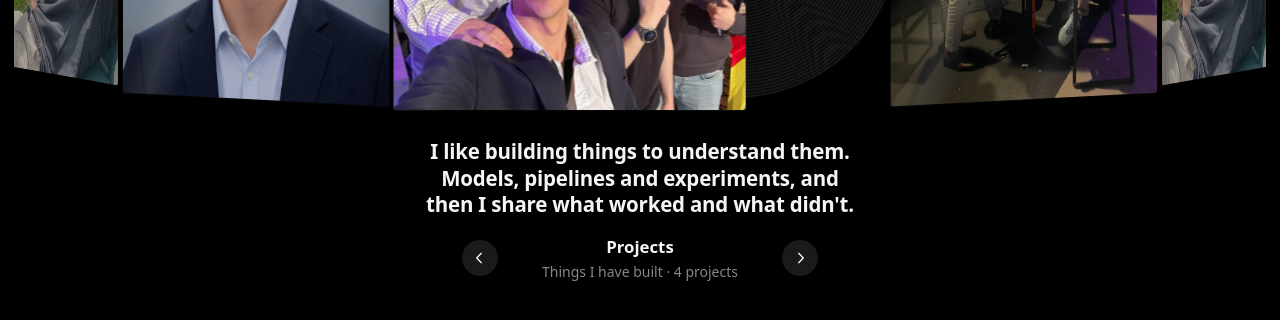
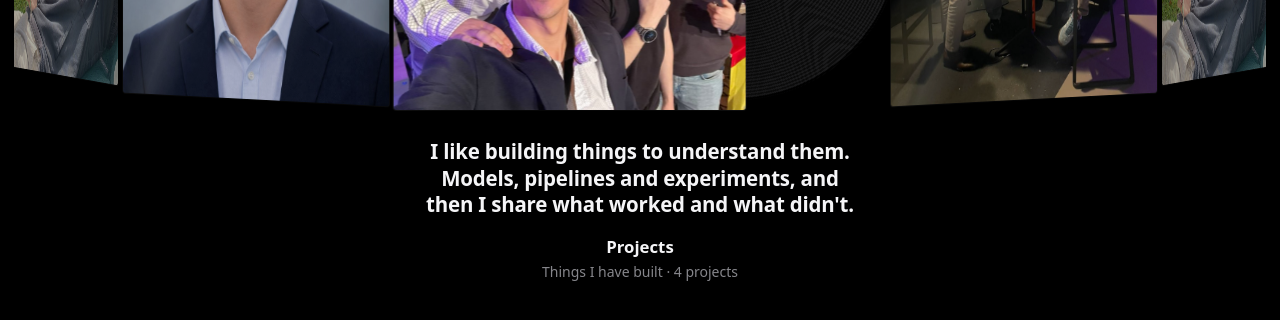
Before and after one commit to diegoarangureen/diegoarangureen.github.io, a plain HTML site: page index.html in a window 1280 px wide. Shown: the part 1266-1586 px from the top of the page. Drawn offline with Linux system fonts and the light colour scheme.

Commit message:
Remove prev/next buttons from the record shelf
Co-Authored-By: Claude Opus 5.5 <noreply@anthropic.com>

```diff
--- a/index.html
+++ b/index.html
@@ -95,11 +95,7 @@
 
         <div class="shelf__caption">
           <p class="shelf__quote" data-quote-out aria-hidden="true"></p>
-          <div class="shelf__controls">
-            <button class="shelf__arrow" type="button" data-prev aria-label="Previous record"><svg viewBox="0 0 24 24" width="16" height="16" fill="none" stroke="currentColor" stroke-width="2" stroke-linecap="round" stroke-linejoin="round" aria-hidden="true"><path d="m14 5-7 7 7 7"/></svg></button>
-            <p class="shelf__now"><strong data-now-title>Projects</strong><span data-now-meta>Things I have built · 4 projects</span></p>
-            <button class="shelf__arrow" type="button" data-next aria-label="Next record"><svg viewBox="0 0 24 24" width="16" height="16" fill="none" stroke="currentColor" stroke-width="2" stroke-linecap="round" stroke-linejoin="round" aria-hidden="true"><path d="m10 5 7 7-7 7"/></svg></button>
-          </div>
+          <p class="shelf__now"><strong data-now-title>Projects</strong><span data-now-meta>Things I have built · 4 projects</span></p>
         </div>
       </div>
     </section>
--- a/records.js
+++ b/records.js
@@ -1,6 +1,6 @@
 // Record shelf: the covers sit on a ring that fans out on both sides of the
-// one in front. Spin it by scrolling, dragging/swiping, clicking any cover,
-// the arrow buttons or the arrow keys. The record in front slides its vinyl
+// one in front. Spin it by scrolling, dragging/swiping, clicking any cover
+// or the arrow keys. The record in front slides its vinyl
 // out and spins, and its line of text lights up word by word.
 (() => {
   const shelf = document.querySelector('[data-shelf]');
@@ -255,10 +255,7 @@
     wake();
   }, { passive: false });
 
-  /* ---------- Buttons + keyboard ---------- */
-  shelf.querySelector('[data-prev]')?.addEventListener('click', () => { target = Math.round(target) - 1; wake(); });
-  shelf.querySelector('[data-next]')?.addEventListener('click', () => { target = Math.round(target) + 1; wake(); });
-
+  /* ---------- Keyboard ---------- */
   shelf.addEventListener('keydown', (e) => {
     if (e.key === 'ArrowRight') { target = Math.round(target) + 1; e.preventDefault(); wake(); }
     if (e.key === 'ArrowLeft') { target = Math.round(target) - 1; e.preventDefault(); wake(); }
--- a/styles.css
+++ b/styles.css
@@ -91,13 +91,9 @@ img { display: block; max-width: 100%; height: auto; }
 .shelf__quote { max-width: 34rem; min-height: 2.6em; font-size: clamp(1rem, 1.6vw, 1.35rem); font-weight: 600; line-height: 1.3; letter-spacing: -.01em; text-wrap: balance; transition: opacity .2s; }
 .shelf__quote .w { color: var(--ink-3); transition: color .35s; }
 .shelf__quote .w.is-lit { color: var(--ink); }
-.shelf__controls { display: flex; align-items: center; gap: 1.4rem; }
-.shelf__now { display: grid; gap: .15rem; min-width: 15rem; transition: opacity .2s; }
+.shelf__now { display: grid; gap: .15rem; transition: opacity .2s; }
 .shelf__now strong { font-size: 1.05rem; font-weight: 600; }
 .shelf__now span { color: var(--ink-2); font-size: .875rem; }
-.shelf__arrow { display: grid; place-items: center; width: 36px; height: 36px; padding: 0; border: 0; border-radius: 50%; background: #ffffff1a; color: var(--ink); cursor: pointer; transition: background .2s, transform .2s var(--ease); }
-.shelf__arrow:hover { background: #ffffff2e; }
-.shelf__arrow:active { transform: scale(.92); }
 .is-swapping { opacity: 0; }
 .js .record.is-front:hover .record__sleeve { box-shadow: 0 30px 60px -20px #000, 0 0 0 1px #ffffff40; }
 
@@ -106,8 +102,6 @@ img { display: block; max-width: 100%; height: auto; }
   .js .shelf__head { top: 9svh; }
   .js .shelf__ring { top: 46%; }
   .js .shelf__caption { top: calc(46% + var(--size) / 2 + 3svh); }
-  .shelf__now { min-width: 0; }
-  .shelf__controls { gap: .9rem; }
 }
 
 /* ---------- Tracks (sections) ---------- */
```
